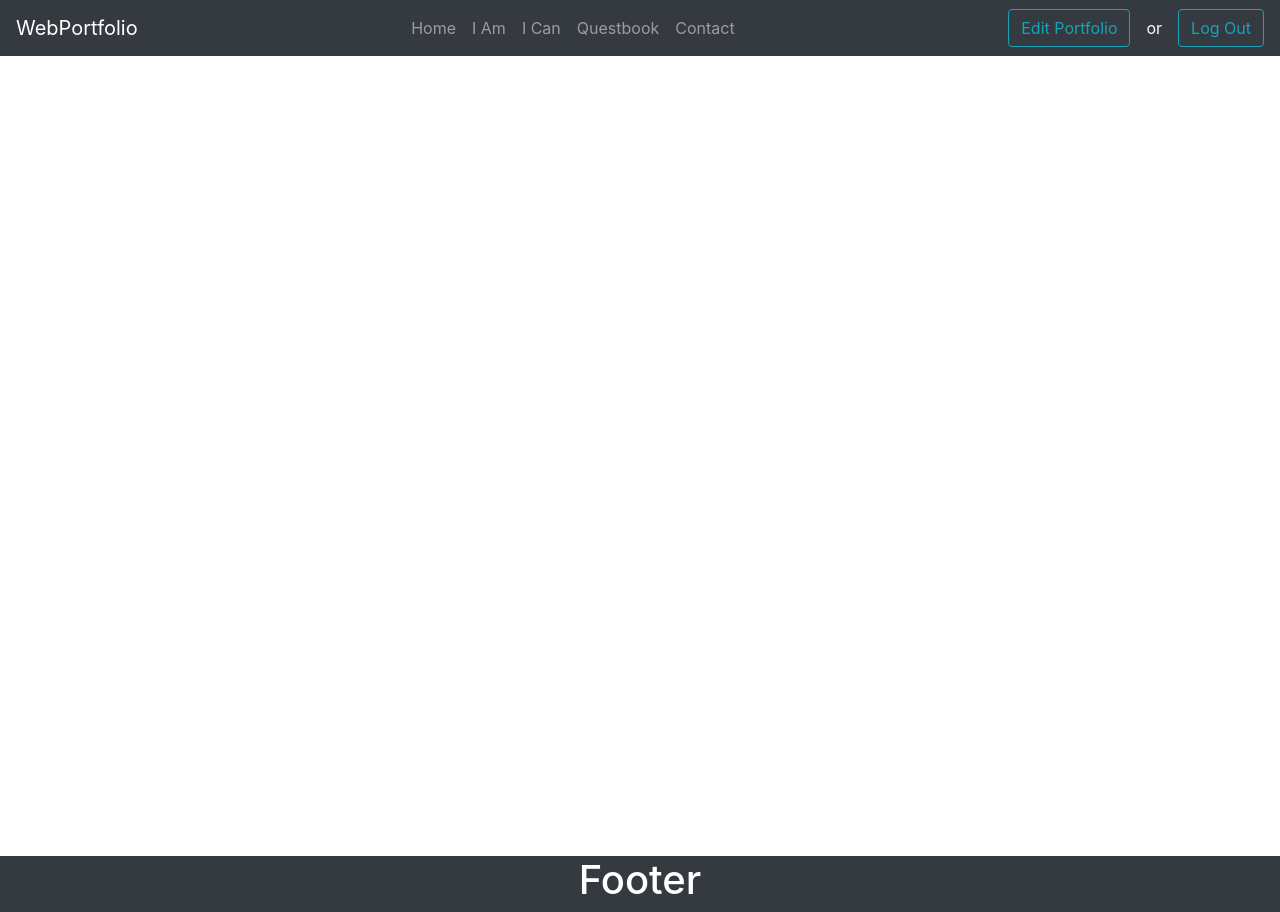
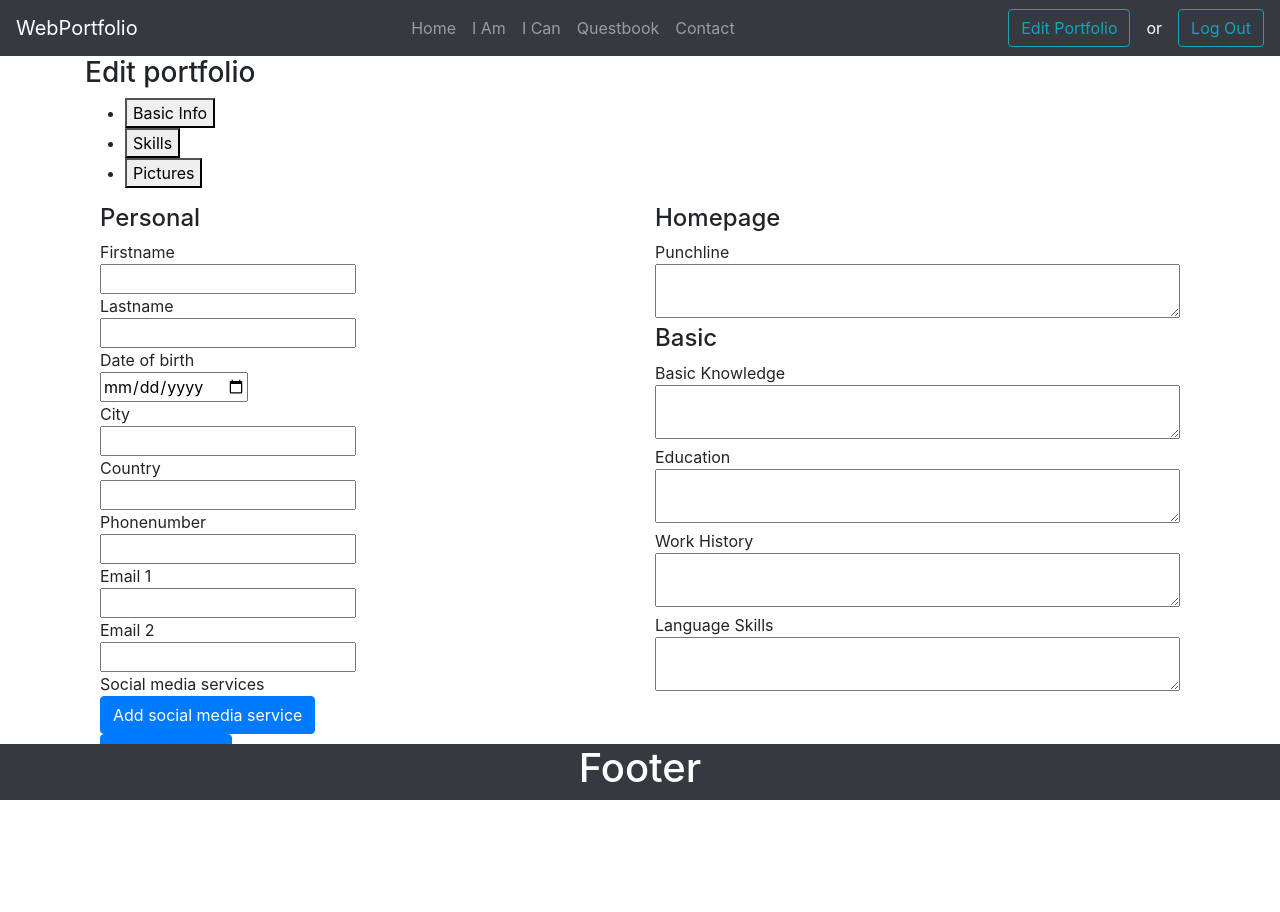
Before and after one commit to toni-mahilainen/WebPortfolio, a React (Create React App) app: page /editportfolio in a window 1280 px wide. Before the commit this address led to /portfolio. After the commit the page ends 800 px from the top, so only its background shows below. Built offline with nearby package versions, Linux system fonts and the light colour scheme; no server answers; sample sign-in values are in the browser's storage.

Commit message:
Ensimmäisen kirjautumiskerran hallinta

```diff
--- a/src/Components/EditPortfolio/editPortfolio.jsx
+++ b/src/Components/EditPortfolio/editPortfolio.jsx
@@ -560,6 +560,7 @@ class InfoEdit extends Component {
         this.handleValueChange = this.handleValueChange.bind(this);
         this.handleSubmit = this.handleSubmit.bind(this);
         this.addNewSocialMediaService = this.addNewSocialMediaService.bind(this);
+        this.Auth = new AuthService();
     }
 
     addNewSocialMediaService() {
@@ -775,6 +776,7 @@ class InfoEdit extends Component {
         Promise.all([contentPost, socialMediaPost])
             .then((responses) => {
                 if ((responses[0].status && responses[1].status) >= 200 && (responses[0].status && responses[1].status) < 300) {
+                    this.Auth.removeFirstLoginMark();
                     alert("Content added succesfully!");
                 } else {
                     console.log(responses[0].data);
--- a/src/Components/Header/header.jsx
+++ b/src/Components/Header/header.jsx
@@ -29,7 +29,11 @@ class Header extends Component {
         }
         else {
             try {
-                this.props.history.replace('/portfolio')
+                if (this.Auth.getFirstLoginMark() !== null) {
+                    this.props.history.replace('/editportfolio')
+                } else {
+                    this.props.history.replace('/portfolio')
+                }
             }
             catch (err) {
                 this.Auth.logout()
--- a/src/Components/LoginHandle/AuthService.jsx
+++ b/src/Components/LoginHandle/AuthService.jsx
@@ -67,6 +67,18 @@ export default class AuthService {
         } else {
             return null;
         }
+    }
+
+    getFirstLoginMark() {
+        return localStorage.getItem('first_login');
+    }
+
+    removeFirstLoginMark() {
+        localStorage.removeItem('first_login');
+    }
+
+    setFirstLoginMark() {
+        localStorage.setItem('first_login', "true");
     }
 
     // getAuthBool() {
--- a/src/Components/Main/main.jsx
+++ b/src/Components/Main/main.jsx
@@ -3,6 +3,8 @@ import './main.css';
 import { Container, Row, Col } from 'react-bootstrap';
 import md5 from 'md5';
 import Axios from 'axios';
+import AuthService from '../LoginHandle/AuthService';
+
 
 class Main extends Component {
     constructor() {
@@ -14,6 +16,7 @@ class Main extends Component {
         }
         this.handleSubmit = this.handleSubmit.bind(this);
         this.handleValueChange = this.handleValueChange.bind(this);
+        this.Auth = new AuthService();
     }
 
     componentDidMount() {
@@ -34,7 +37,7 @@ class Main extends Component {
             }
 
             const settings = {
-                url: 'https://localhost:5001/api/user',
+                url: 'https://localhost:5001/api/user/create',
                 method: 'POST',
                 headers: {
                     "Accept": "application/json",
@@ -46,7 +49,16 @@ class Main extends Component {
             Axios(settings)
                 .then(response => {
                     if (response.status >= 200 && response.status < 300) {
-                        alert("New user added succesfully!")
+
+                        this.Auth.login(this.state.Username, this.state.Password)
+                            .then(res => {
+                                this.props.history.replace("/editportfolio");
+                            })
+                            .catch(err => {
+                                alert(err);
+                            })
+                        this.Auth.setFirstLoginMark();
+
                     } else {
                         alert("Problems!!")
                     }
@@ -103,7 +115,6 @@ class Main extends Component {
                                 Confirm email <br />
                                 <input id="confirmEmailInput" type="email" /><br />
                                 <button type="submit">Sign up</button>
-                                <button type="button" onClick={this.handleSubmit}>Testi</button>
                             </form>
                         </Col>
                         <Col>
```
